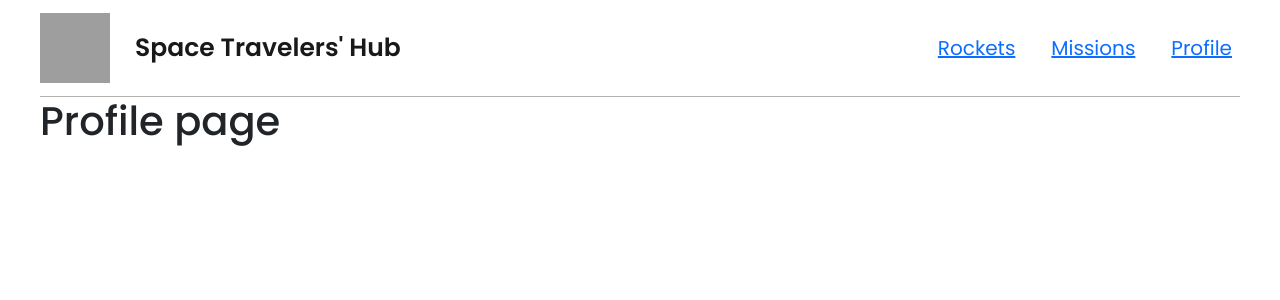
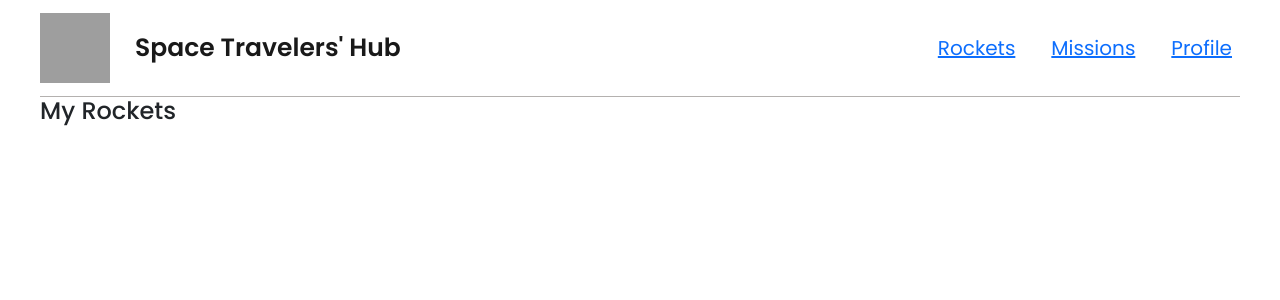
Before and after one commit to Chrissiku/Space-x, a React (Create React App) app: page /profile in a window 1280 px wide. Shown: the top 300 px of the page. Built offline with nearby package versions, Linux system fonts and the light colour scheme; grey boxes are pictures that could not be loaded.

Commit message:
Implement the profile reserved rockek column

```diff
--- a/src/components/Profile/profile.js
+++ b/src/components/Profile/profile.js
@@ -1,15 +1,31 @@
 /* eslint-disable linebreak-style */
 /* eslint-disable no-unused-vars */
 /* eslint-disable quotes */
-import { Container } from "react-bootstrap/Container";
-import { ListGroup } from "react-bootstrap/ListGroup";
-import { Row } from "react-bootstrap/Row";
-import { Col } from "react-bootstrap/Col";
+import { ListGroup, Col } from "react-bootstrap";
+import { useSelector } from "react-redux";
+// import { Row } from "react-bootstrap/Row";
 
-const Profile = () => (
-  <>
-    <h1>Profile page</h1>
-  </>
-);
+const Profile = () => {
+  const profileParts = useSelector((state) => [
+    {
+      RocketTitle: "My Rockets",
+      data: state.rockets.filter((rocket) => rocket.reserved),
+    },
+  ]);
+  return (
+    <>
+      {profileParts.map(({ RocketTitle, data }) => (
+        <Col key={RocketTitle}>
+          <h4>{RocketTitle}</h4>
+          <ListGroup>
+            {data.map((item) => (
+              <ListGroup.Item key={item.id}>{item.name}</ListGroup.Item>
+            ))}
+          </ListGroup>
+        </Col>
+      ))}
+    </>
+  );
+};
 
 export default Profile;
```
Also changed, not shown: src/components/Profile/profileData.js (deleted, +0 -17 lines).
